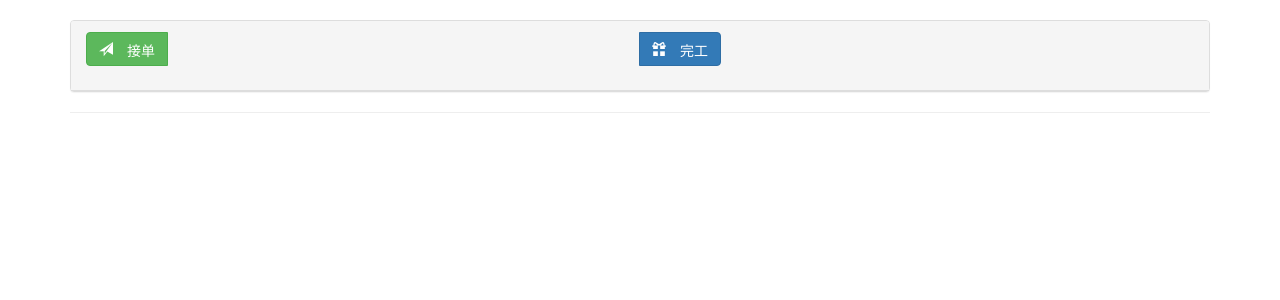
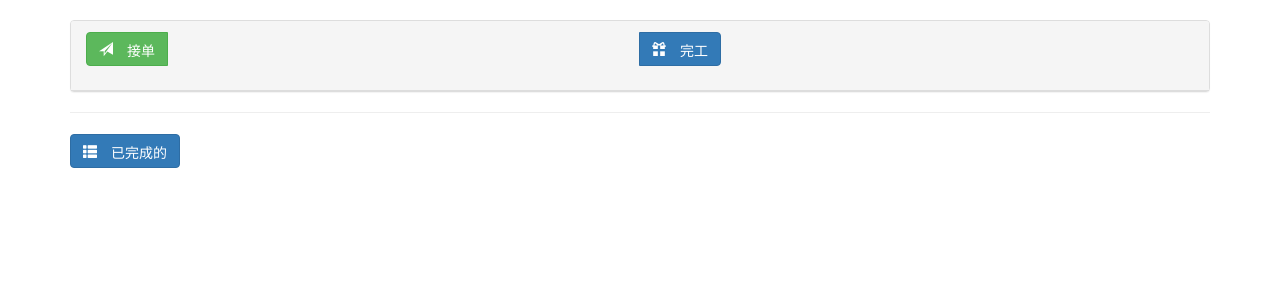
Before and after one commit to gxywl/biyunxd, a Python web app: template app/templates/anzhuanglist.html in a window 1280 px wide. Shown: the part 52-352 px from the top of the page. Run offline with Jinja, Linux system fonts and the light colour scheme; the template is opened without the code that fills it, so the values that code supplies are empty; some libraries are stand-ins or nearby versions.

Commit message:
安装队   隐藏已完成的，可点击展开

```diff
--- a/app/templates/anzhuanglist.html
+++ b/app/templates/anzhuanglist.html
@@ -133,6 +133,13 @@
 
     {#----------^^待接单、安装    ..已完成安装----------#}
     <hr>
+                     <button type="button" class="btn btn-primary glyphicon glyphicon-th-list"
+                            data-toggle="collapse" data-target="#doover">
+                        已完成的
+                    </button>
+    <div id='doover' class="panel-body collapse off">
+
+
     {% for kehu in kehus %}
 
         {{ set_var(0) }}
@@ -196,6 +203,8 @@
         {% endif %}
 
     {% endfor %}
+
+    </div>
 
 {% endblock %}
 
```
